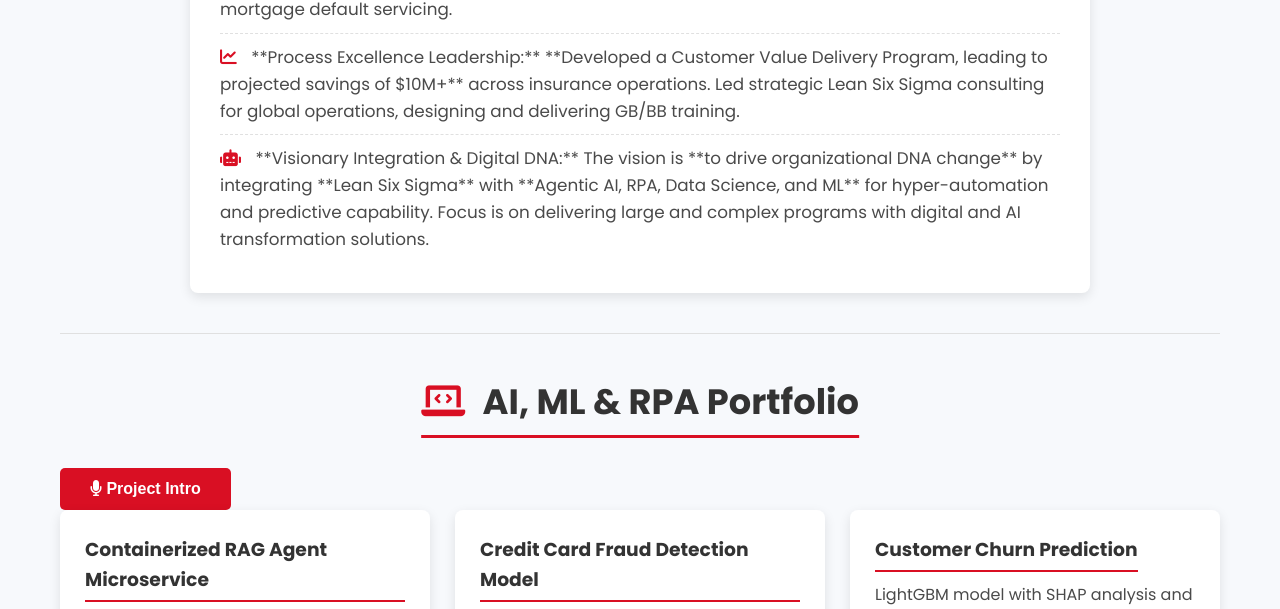
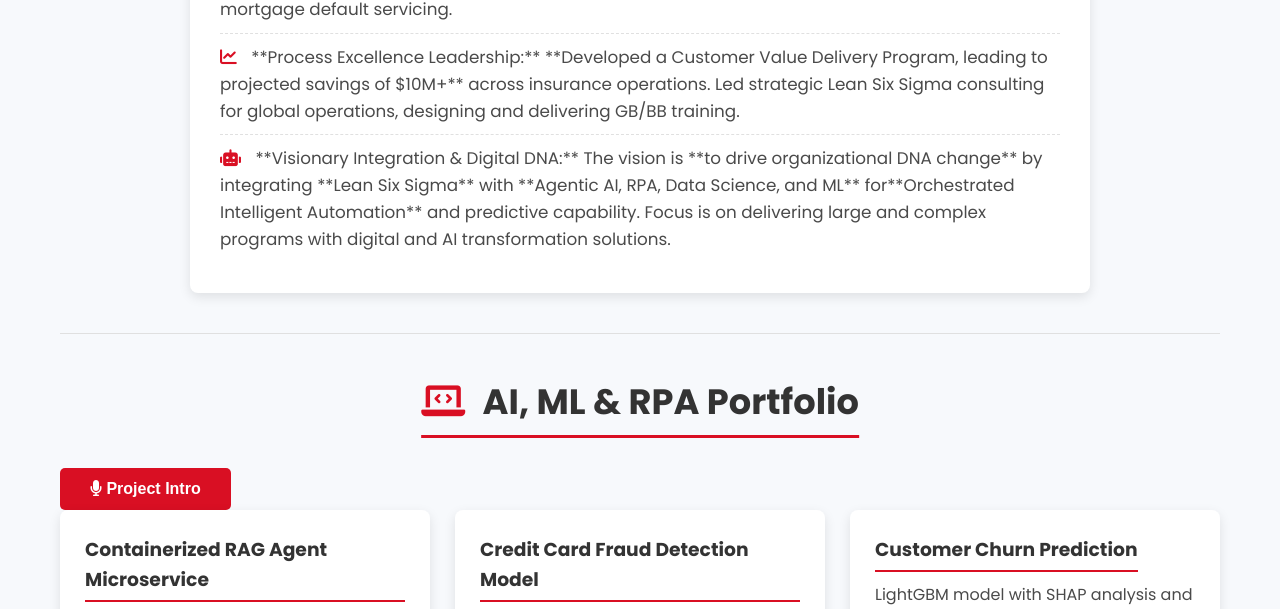
Before and after one commit to jerryab31/jerry-abraham-portfolio, a plain HTML site: page index.html in a window 1280 px wide. Shown: the part 1855-2464 px from the top of the page. Drawn offline with Linux system fonts and the light colour scheme.

Commit message:
Update index.html

```diff
--- a/index.html
+++ b/index.html
@@ -73,7 +73,7 @@
                     <li><i class="fas fa-star"></i> **Senior Consulting & Program Management:** Led **overall program governance** (scope, risk, benefits) for complex **platform enhancement and rollout** across multiple geographies. Program-managed Commercial Banking Transformation (13 countries) and technology solution delivery.</li>
                     <li><i class="fas fa-lightbulb"></i> **Transformation Solution Design:** Designed **Target Operating Models** and optimized workflows, implementing RPA/OCR/predictive automation. Contributed to **RFP responses and consultative studies** for major banks. **Designed AI-driven predictive analytics solutions** in mortgage default servicing.</li>
                     <li><i class="fas fa-chart-line"></i> **Process Excellence Leadership:** **Developed a Customer Value Delivery Program, leading to projected savings of $10M+** across insurance operations. Led strategic Lean Six Sigma consulting for global operations, designing and delivering GB/BB training.</li>
-                    <li><i class="fas fa-robot"></i> **Visionary Integration & Digital DNA:** The vision is **to drive organizational DNA change** by integrating **Lean Six Sigma** with **Agentic AI, RPA, Data Science, and ML** for hyper-automation and predictive capability. Focus is on delivering large and complex programs with digital and AI transformation solutions.</li>
+                    <li><i class="fas fa-robot"></i> **Visionary Integration & Digital DNA:** The vision is **to drive organizational DNA change** by integrating **Lean Six Sigma** with **Agentic AI, RPA, Data Science, and ML** for**Orchestrated Intelligent Automation** and predictive capability. Focus is on delivering large and complex programs with digital and AI transformation solutions.</li>
                 </ul>
             </div>
         </section>
```
